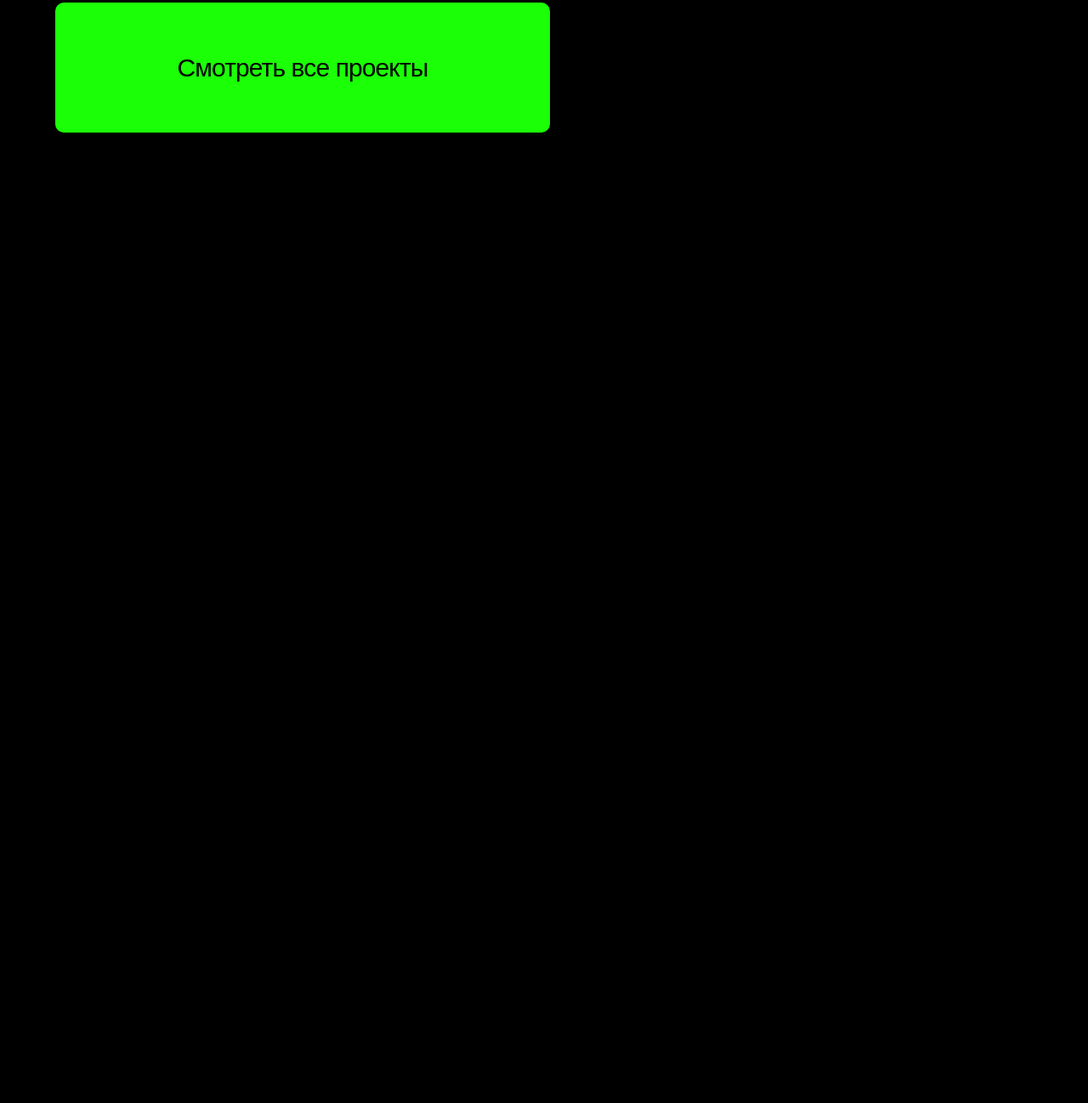
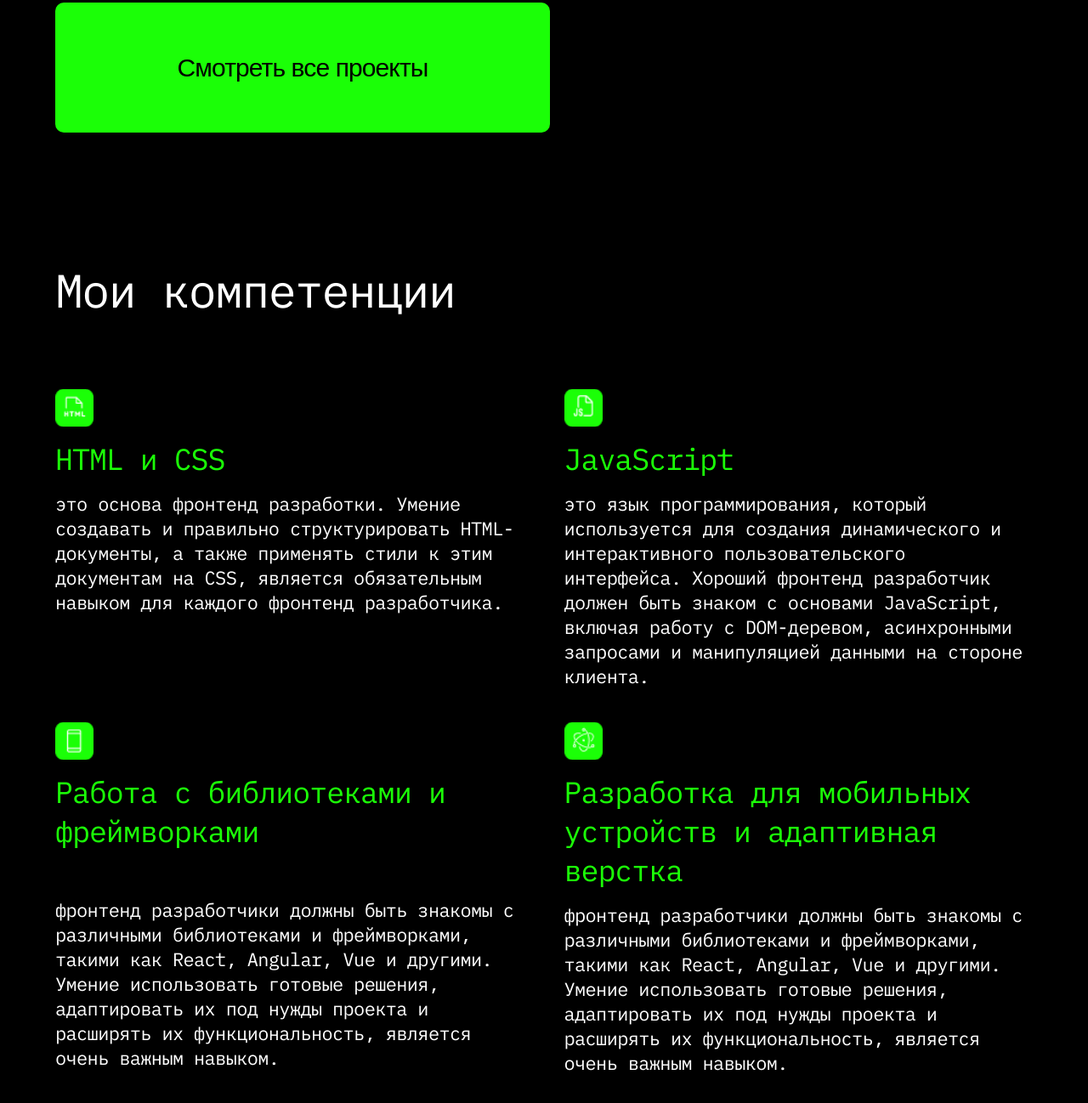
Before and after one commit to PautovMaxim/Portfolio_adaptiv, a plain HTML site: page index.html in a window 1280 px wide. Shown: the part 1989-3287 px from the top of the page at 85% size. Before the commit the page ends 2295 px from the top, so only its background shows below. Drawn offline with Linux system fonts and the light colour scheme.

Commit message:
Add files via upload

```diff
--- a/index.html
+++ b/index.html
@@ -105,6 +105,68 @@
                     <button class="projects__btn">Смотреть все проекты</button>
                 </div>
             </section>
+
+            <section class="competencies">
+                <div class="container">
+                    <h2 class="competencies__title">Мои компетенции</h2>
+
+                    <div class="competencies__wrapper">
+                        <div class="competencies__box competencies__box_html">
+                            <h3 class="competencies__box-title">HTML и CSS</h3>
+                            <p class="competencies__box-text">
+                                это основа фронтенд разработки. Умение создавать
+                                и правильно структурировать HTML-документы, а
+                                также применять стили к этим документам на CSS,
+                                является обязательным навыком для каждого
+                                фронтенд разработчика.
+                            </p>
+                        </div>
+                        <div class="competencies__box competencies__box_js">
+                            <h3 class="competencies__box-title">JavaScript</h3>
+                            <p class="competencies__box-text">
+                                это язык программирования, который используется
+                                для создания динамического и интерактивного
+                                пользовательского интерфейса. Хороший фронтенд
+                                разработчик должен быть знаком с основами
+                                JavaScript, включая работу с DOM-деревом,
+                                асинхронными запросами и манипуляцией данными на
+                                стороне клиента.
+                            </p>
+                        </div>
+                        <div
+                            class="competencies__box competencies__box_framework"
+                        >
+                            <h3
+                                class="competencies__box-title competencies__box-title_margin"
+                            >
+                                Работа с библиотеками и фреймворками
+                            </h3>
+                            <p class="competencies__box-text">
+                                фронтенд разработчики должны быть знакомы с
+                                различными библиотеками и фреймворками, такими
+                                как React, Angular, Vue и другими. Умение
+                                использовать готовые решения, адаптировать их
+                                под нужды проекта и расширять их
+                                функциональность, является очень важным навыком.
+                            </p>
+                        </div>
+                        <div class="competencies__box competencies__box_mobile">
+                            <h3 class="competencies__box-title">
+                                Разработка для мобильных устройств и адаптивная
+                                верстка
+                            </h3>
+                            <p class="competencies__box-text">
+                                фронтенд разработчики должны быть знакомы с
+                                различными библиотеками и фреймворками, такими
+                                как React, Angular, Vue и другими. Умение
+                                использовать готовые решения, адаптировать их
+                                под нужды проекта и расширять их
+                                функциональность, является очень важным навыком.
+                            </p>
+                        </div>
+                    </div>
+                </div>
+            </section>
         </main>
     </body>
 </html>
--- /dev/null
+++ b/styles/competencies.css
@@ -0,0 +1,132 @@
+.competencies__title {
+    margin-bottom: 80px;
+    font-size: 55px;
+    line-height: 72px;
+    letter-spacing: -1.65px;
+}
+
+.competencies__wrapper {
+    display: flex;
+    flex-wrap: wrap;
+    row-gap: 40px;
+    justify-content: space-between;
+}
+
+.competencies__box {
+    width: calc(50% - 23.5px);
+}
+
+.competencies__box::before {
+    content: '';
+    margin-bottom: 15px;
+    display: block;
+    width: 45px;
+    height: 44px;
+}
+
+.competencies__box_html::before {
+    background-image: url(../resources/before-html.png);
+    background-position: 50%;
+    background-repeat: no-repeat;
+    background-size: cover;
+}
+
+.competencies__box_js::before {
+    background-image: url(../resources/before-js.png);
+    background-position: 50%;
+    background-repeat: no-repeat;
+    background-size: cover;
+}
+
+.competencies__box_framework::before {
+    background-image: url(../resources/before-framework.png);
+    background-position: 50%;
+    background-repeat: no-repeat;
+    background-size: cover;
+}
+
+.competencies__box_mobile::before {
+    background-image: url(../resources/before-mobile_developer.png);
+    background-position: 50%;
+    background-repeat: no-repeat;
+    background-size: cover;
+}
+
+.competencies__box-title {
+    margin-bottom: 15px;
+    font-size: 35px;
+    line-height: 46px;
+    letter-spacing: -1.05px;
+    color: #1BFF07;
+}
+
+.competencies__box-title_margin {
+    margin-bottom: 55px;
+}
+
+.competencies__box-text {
+    font-size: 22px;
+    line-height: 29px;
+    letter-spacing: -0.66px;
+}
+
+@media (max-width: 1199px) {
+    .competencies__title {
+        margin-bottom: 60px;
+        font-size: 45px;
+        line-height: 59px;
+        letter-spacing: -1.35px;
+    }
+
+    .competencies__wrapper {
+        row-gap: 36px;
+    }
+
+    .competencies__box {
+        width: calc(50% - 18.5px);
+    }
+
+    .competencies__box::before {
+        margin-bottom: 12px;
+        width: 36px;
+        height: 36px;
+    }
+
+    .competencies__box-title {
+        margin-bottom: 12px;
+        font-size: 28px;
+        line-height: 36px;
+        letter-spacing: -0.84px;
+    }
+
+    .competencies__box-text {
+        font-size: 18px;
+        line-height: 23px;
+        letter-spacing: -0.54px;
+    }
+}
+
+@media (max-width: 767px) {
+    .competencies__title {
+        font-size: 30px;
+        line-height: 39px;
+        letter-spacing: -0.9px;
+    }
+
+    .competencies__wrapper {
+        flex-direction: column;
+        gap: 60px;
+    }
+
+    .competencies__box {
+        width: 100%;
+    }
+
+    .competencies__box::before {
+        margin-bottom: 10px;
+    }
+
+    .competencies__box-title {
+        margin-bottom: 15px;
+    }
+}
--- a/styles/style.css
+++ b/styles/style.css
@@ -1,4 +1,5 @@
 @import url(../styles/projects.css);
+@import url(../styles/competencies.css);
 
 /*
 цвет щрифта, заднего фона, наведения - зедёный color: #1BFF07;
```
